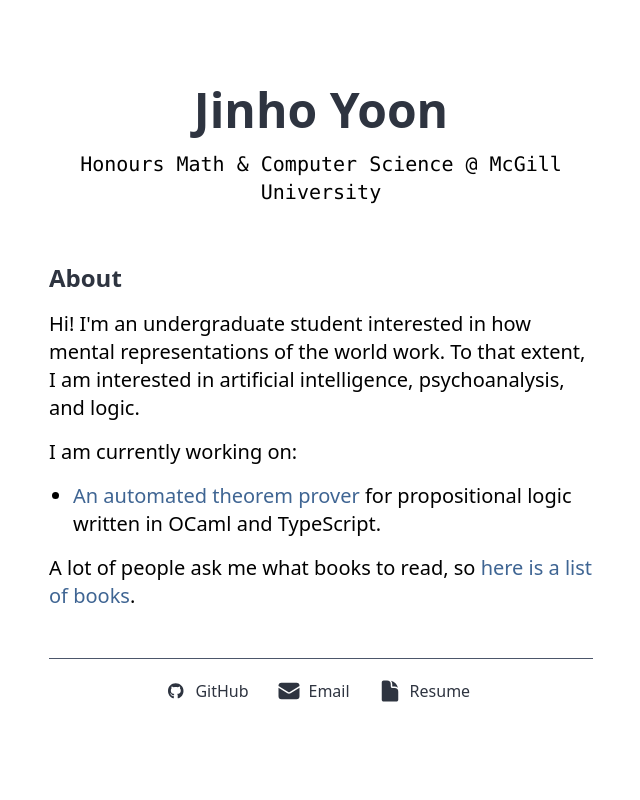
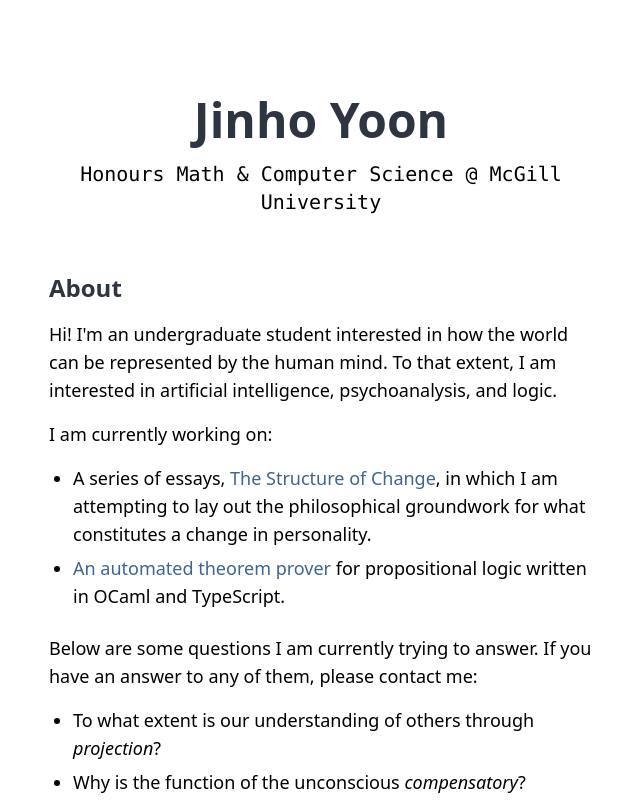
Before and after one commit to jinh0/jinho.xyz, a Next.js app: page / in a window 1280 px wide. Shown: the top 800 px of the page, without its empty margins (319-959 px from the left). Built offline with nearby package versions, Linux system fonts and the light colour scheme.

Commit message:
refactor: homepage design

```diff
--- a/components/blog/BulletPoint.tsx
+++ b/components/blog/BulletPoint.tsx
@@ -1,5 +1,5 @@
 const BulletPoint = ({ children }: { children?: any }) => {
-  return <li className="mb-2">{children}</li>
+  return <li className="mb-1.5">{children}</li>
 }
 
 export default BulletPoint
--- a/components/blog/List.tsx
+++ b/components/blog/List.tsx
@@ -1,5 +1,5 @@
 const List = ({ children }: { children?: any }) => {
-  return <ul className="list-disc list-outside mb-4 pl-6">{children}</ul>
+  return <ul className="list-disc list-outside mb-6 pl-6">{children}</ul>
 }
 
 export default List
--- a/components/home/Footer.tsx
+++ b/components/home/Footer.tsx
@@ -16,55 +16,51 @@ const Button = ({ text, href }: { text: string; href?: string }) => {
 
 const Footer = () => {
   return (
-    <div className="text-base flex flex-col md:justify-center md:flex-row pt-2 border-t border-polar4 w-full text-polar1">
+    <div className="text-sm flex flex-row items-center pt-4 border-t w-full text-polar4">
       <a
         href="https://www.github.com/jinh0"
-        className="flex flex-row rounded-lg hover:bg-bg1 p-3 transition duration-150 mr-1"
+        className="flex flex-row rounded-xl hover:bg-bg0 p-2 transition duration-150"
       >
         <FontAwesomeIcon
           icon={faGithub}
-          className={'self-center fa-brands fa-github text-2exl mr-3'}
+          className={'self-center fa-brands fa-github w-5 h-5 text-2xl'}
         />
-        <p className="self-center">GitHub</p>
+        {/* <p className="self-center">GitHub</p> */}
       </a>
       <a
         href="mailto:jinho.yoon@mcgill.ca"
-        className="flex flex-row rounded-lg hover:bg-bg1 p-3 transition duration-150 mr-1"
+        className="flex flex-row rounded-xl hover:bg-bg0 p-2 transition duration-150"
       >
         <svg
           xmlns="http://www.w3.org/2000/svg"
           viewBox="0 0 24 24"
           fill="currentColor"
-          className="w-6 h-6 mr-2 self-center"
+          className="w-5 h-5 self-center"
         >
           <path d="M1.5 8.67v8.58a3 3 0 003 3h15a3 3 0 003-3V8.67l-8.928 5.493a3 3 0 01-3.144 0L1.5 8.67z" />
           <path d="M22.5 6.908V6.75a3 3 0 00-3-3h-15a3 3 0 00-3 3v.158l9.714 5.978a1.5 1.5 0 001.572 0L22.5 6.908z" />
         </svg>
 
-        <p className="self-center">Email</p>
+        {/* <p className="self-center">Email</p> */}
       </a>
       <a
         href=""
-        className="flex flex-row rounded-lg hover:bg-bg1 p-3 transition duration-150 mr-1"
+        className="flex flex-row rounded-xl hover:bg-bg0 p-2 transition duration-150"
       >
         <svg
           xmlns="http://www.w3.org/2000/svg"
           viewBox="0 0 24 24"
           fill="currentColor"
-          className="w-6 h-6 mr-2 self-center"
+          className="w-5 h-5 self-center"
         >
           <path d="M5.625 1.5c-1.036 0-1.875.84-1.875 1.875v17.25c0 1.035.84 1.875 1.875 1.875h12.75c1.035 0 1.875-.84 1.875-1.875V12.75A3.75 3.75 0 0016.5 9h-1.875a1.875 1.875 0 01-1.875-1.875V5.25A3.75 3.75 0 009 1.5H5.625z" />
           <path d="M12.971 1.816A5.23 5.23 0 0114.25 5.25v1.875c0 .207.168.375.375.375H16.5a5.23 5.23 0 013.434 1.279 9.768 9.768 0 00-6.963-6.963z" />
         </svg>
 
-        <p className="self-center">Resume</p>
+        {/* <p className="self-center">Resume</p> */}
       </a>
+      {/* <div className="ml-4 pl-4 border-l">Written in Next.js</div> */}
     </div>
-    // <div className="absolute text-sm py-2 left-0 bottom-0 flex flex-row justify-center w-full text-polar4">
-    //   <Button href="https://www.github.com/jinh0" text="GitHub" />
-    //   <Button href="mailto:jinho.yoon@mcgill.ca" text="Email" />
-    //   <Button href="" text="Resume" />
-    // </div>
   )
 }
 
--- a/components/home/Home.tsx
+++ b/components/home/Home.tsx
@@ -12,7 +12,7 @@ const Home: NextPage<{ test: any; children: any }> = ({ test, children }) => {
         <title>Jinho Yoon</title>
       </Head>
 
-      <div className="min-h-screen md:w-screen md:h-screen relative flex flex-row p-6 lg:p-24 leading-relaxed select-none">
+      <div className="min-h-screen md:w-screen relative flex flex-row p-6 lg:p-24 leading-relaxed select-none">
         <div className="w-full self-center justify-center items-center flex flex-col md:flex-row select-text">
           <div className="w-full xl:w-1/2">
             <div className="">
@@ -20,7 +20,9 @@ const Home: NextPage<{ test: any; children: any }> = ({ test, children }) => {
                 {test}
                 <Heading />
 
-                <div className="pb-8 text-base md:text-xl">{children}</div>
+                <div className="pb-4 text-base md:text-lg leading-normal">
+                  {children}
+                </div>
               </div>
             </div>
 
--- a/pages/index.mdx
+++ b/pages/index.mdx
@@ -5,14 +5,25 @@ import Highlight from '@components/Highlight'
 
 ## About
 
-Hi! I'm an undergraduate student interested in how mental
-representations of the world work. To that extent, I am interested in
+Hi! I'm an undergraduate student interested in how the world
+can be represented by the human mind. To that extent, I am interested in
 artificial intelligence, psychoanalysis, and logic.
 
-I am currently working on:
+**I am currently working on:**
 
+- A series of essays, <Highlight>The Structure of Change</Highlight>,
+in which I am attempting to lay out the philosophical groundwork for what constitutes a change
+in personality.
 - <Highlight href="https://github.com/jinh0/gentzen">An automated theorem prover</Highlight>
 for propositional logic written in OCaml and TypeScript.
+
+**Below are some questions I am currently trying to answer. If you have an answer to any of them, please contact me:**
+
+- To what extent is our understanding of others through *projection*?
+- Why is the function of the unconscious *compensatory*?
+- What distinguishes a good story from a bad one?
+- What exactly distinguishes unconscious and conscious thinking?
+
 
 A lot of people ask me what books to read, so <Highlight href="/books">here is a list of books</Highlight>.
 
--- a/pages/writings/groups.mdx
+++ b/pages/writings/groups.mdx
@@ -4,7 +4,7 @@ import Article from '@components/Article'
 
 # Heading 1
 
-Hello lilan
+Hello lilan simple text
 
 ## Heading 2
 
@@ -21,7 +21,7 @@ $$
 
 ### Every cyclic group is abelian.
 
-Every subgroup of a cyclic group is cyclic.
+Every subgroup of a **cyclic group** is cyclic.
 
 Let $G$ be a cyclic group of order $n$ and suppose that a is a generator for $G$. Then $ak = e$ if and only if $n$ divides $k$.
 
--- a/styles/index.css
+++ b/styles/index.css
@@ -551,10 +551,6 @@ video {
   --tw-backdrop-sepia:  ;
 }
 
-.fixed {
-  position: fixed;
-}
-
 .absolute {
   position: absolute;
 }
@@ -569,10 +565,6 @@ video {
 
 .top-12 {
   top: 3rem;
-}
-
-.bottom-0 {
-  bottom: 0px;
 }
 
 .mb-6 {
@@ -607,28 +599,20 @@ video {
   margin-bottom: 1.25rem;
 }
 
-.mb-2 {
-  margin-bottom: 0.5rem;
+.mb-1\.5 {
+  margin-bottom: 0.375rem;
+}
+
+.mb-1 {
+  margin-bottom: 0.25rem;
 }
 
 .mb-4 {
   margin-bottom: 1rem;
 }
 
-.mb-10 {
-  margin-bottom: 2.5rem;
-}
-
-.mr-1 {
-  margin-right: 0.25rem;
-}
-
-.mr-3 {
-  margin-right: 0.75rem;
-}
-
-.mt-1 {
-  margin-top: 0.25rem;
+.ml-4 {
+  margin-left: 1rem;
 }
 
 .flex {
@@ -641,18 +625,6 @@ video {
 
 .h-5 {
   height: 1.25rem;
-}
-
-.h-6 {
-  height: 1.5rem;
-}
-
-.h-8 {
-  height: 2rem;
-}
-
-.h-7 {
-  height: 1.75rem;
 }
 
 .min-h-screen {
@@ -671,18 +643,6 @@ video {
 
 .w-5 {
   width: 1.25rem;
-}
-
-.w-6 {
-  width: 1.5rem;
-}
-
-.w-8 {
-  width: 2rem;
-}
-
-.w-7 {
-  width: 1.75rem;
 }
 
 .-translate-x-3 {
@@ -742,6 +702,10 @@ video {
   border-radius: 0.375rem;
 }
 
+.rounded-xl {
+  border-radius: 0.75rem;
+}
+
 .border {
   border-width: 1px;
 }
@@ -751,12 +715,12 @@ video {
   border-bottom-width: 1px;
 }
 
-.border-t-2 {
-  border-top-width: 2px;
+.border-t {
+  border-top-width: 1px;
 }
 
-.border-t {
-  border-top-width: 1px;
+.border-l {
+  border-left-width: 1px;
 }
 
 .border-bg2 {
@@ -779,16 +743,6 @@ video {
   border-color: rgb(255 255 255 / var(--tw-border-opacity));
 }
 
-.border-polar1 {
-  --tw-border-opacity: 1;
-  border-color: rgb(46 52 64 / var(--tw-border-opacity));
-}
-
-.border-polar4 {
-  --tw-border-opacity: 1;
-  border-color: rgb(76 86 106 / var(--tw-border-opacity));
-}
-
 .bg-bg1 {
   --tw-bg-opacity: 1;
   background-color: rgb(236 239 244 / var(--tw-bg-opacity));
@@ -806,10 +760,6 @@ video {
   padding: 0.5rem;
 }
 
-.p-0 {
-  padding: 0px;
-}
-
 .px-3 {
   padding-left: 0.75rem;
   padding-right: 0.75rem;
@@ -820,29 +770,14 @@ video {
   padding-bottom: 0.5rem;
 }
 
-.px-4 {
-  padding-left: 1rem;
-  padding-right: 1rem;
+.px-5 {
+  padding-left: 1.25rem;
+  padding-right: 1.25rem;
 }
 
 .py-3 {
   padding-top: 0.75rem;
   padding-bottom: 0.75rem;
-}
-
-.px-6 {
-  padding-left: 1.5rem;
-  padding-right: 1.5rem;
-}
-
-.px-5 {
-  padding-left: 1.25rem;
-  padding-right: 1.25rem;
-}
-
-.py-4 {
-  padding-top: 1rem;
-  padding-bottom: 1rem;
 }
 
 .pl-6 {
@@ -869,24 +804,20 @@ video {
   padding-bottom: 0.75rem;
 }
 
-.pt-2 {
-  padding-top: 0.5rem;
+.pt-4 {
+  padding-top: 1rem;
 }
 
-.pb-12 {
-  padding-bottom: 3rem;
+.pl-4 {
+  padding-left: 1rem;
+}
+
+.pb-10 {
+  padding-bottom: 2.5rem;
 }
 
 .pl-10 {
   padding-left: 2.5rem;
-}
-
-.pb-20 {
-  padding-bottom: 5rem;
-}
-
-.pb-10 {
-  padding-bottom: 2.5rem;
 }
 
 .text-center {
@@ -943,16 +874,20 @@ video {
   font-weight: 800;
 }
 
-.font-normal {
-  font-weight: 400;
-}
-
 .italic {
   font-style: italic;
 }
 
 .leading-relaxed {
   line-height: 1.625;
+}
+
+.leading-tight {
+  line-height: 1.25;
+}
+
+.leading-normal {
+  line-height: 1.5;
 }
 
 .text-primary {
@@ -968,11 +903,6 @@ video {
 .text-polar2 {
   --tw-text-opacity: 1;
   color: rgb(59 66 82 / var(--tw-text-opacity));
-}
-
-.text-polar3 {
-  --tw-text-opacity: 1;
-  color: rgb(67 76 94 / var(--tw-text-opacity));
 }
 
 .text-polar4 {
@@ -1048,11 +978,6 @@ video {
   background-color: rgb(244 245 248 / var(--tw-bg-opacity));
 }
 
-.hover\:bg-bg1:hover {
-  --tw-bg-opacity: 1;
-  background-color: rgb(236 239 244 / var(--tw-bg-opacity));
-}
-
 .hover\:text-\[\#5E81AC\]:hover {
   --tw-text-opacity: 1;
   color: rgb(94 129 172 / var(--tw-text-opacity));
@@ -1098,20 +1023,8 @@ video {
     flex-direction: row;
   }
 
-  .md\:justify-center {
-    justify-content: center;
-  }
-
   .md\:p-20 {
     padding: 5rem;
-  }
-
-  .md\:pb-20 {
-    padding-bottom: 5rem;
-  }
-
-  .md\:pb-16 {
-    padding-bottom: 4rem;
   }
 
   .md\:pb-14 {
```
